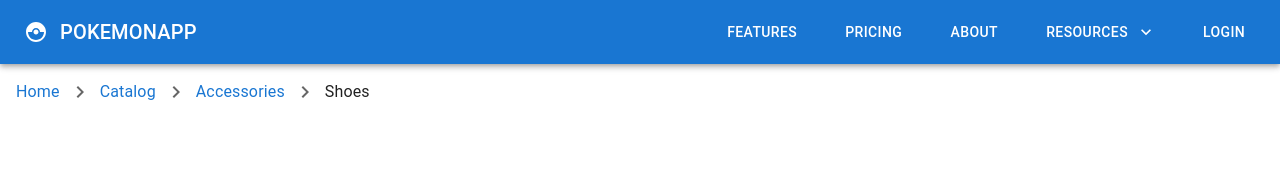
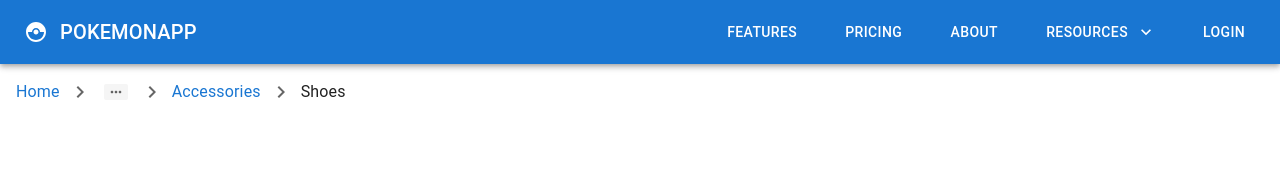
Before and after one commit to Mhdez221993/react-mui, a React (Create React App) app: page / in a window 1280 px wide. Shown: the top 170 px of the page. Built offline with nearby package versions, Linux system fonts and the light colour scheme.

Commit message:
Breadcrambs props, masItems & itemsAterCollapse

```diff
--- a/src/components/MuiBreadcrumbs.tsx
+++ b/src/components/MuiBreadcrumbs.tsx
@@ -5,7 +5,12 @@ import NavigateNextIcon from "@mui/icons-material/NavigateNext";
 export const MuiBreadcrumbs = () => {
   return (
     <Box m={2}>
-      <Breadcrumbs aria-label="breadcrumbs" separator={<NavigateNextIcon />}>
+      <Breadcrumbs
+        aria-label="breadcrumbs"
+        separator={<NavigateNextIcon />}
+        maxItems={3}
+        itemsAfterCollapse={2}
+      >
         <Link href="#" underline="hover">
           Home
         </Link>
```
